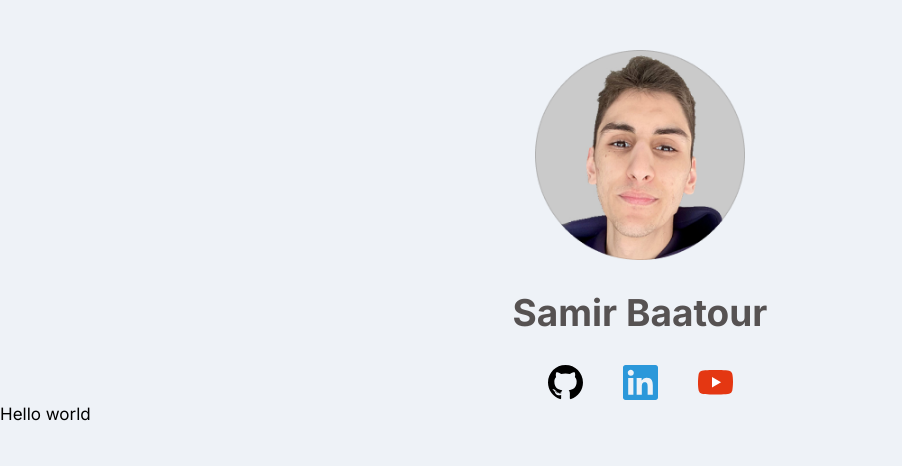
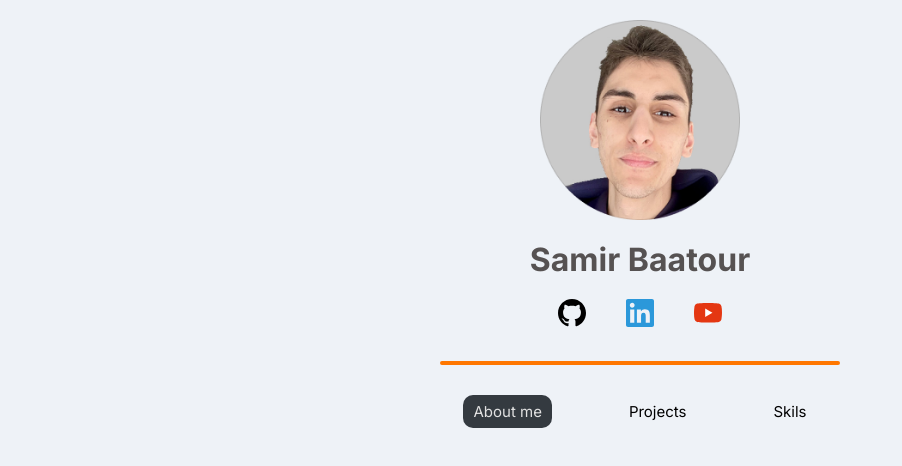
Before and after one commit to SuperCoolNinja/portfolio-2025, a React (Vite) app: page / in a window 1280 px wide. Shown: the top 466 px of the page, without its empty margins (0-902 px from the left). Built offline with nearby package versions, Linux system fonts and the light colour scheme.

Commit message:
to add selected item class

```diff
--- /dev/null
+++ b/src/components/actions/button.tsx
@@ -0,0 +1,9 @@
+type ButtonProps = {
+  label: string;
+};
+
+export const Button: React.FunctionComponent<ButtonProps> = ({
+  label,
+}: ButtonProps) => {
+  return <div>{label}</div>;
+};
--- /dev/null
+++ b/src/components/actions/index.tsx
@@ -0,0 +1,22 @@
+import { useTranslation } from "react-i18next";
+import { Button } from "./button";
+
+import style from "./style.module.css";
+
+export const Actions: React.FunctionComponent = () => {
+  const { t } = useTranslation();
+
+  return (
+    <ul className={style.wrapper_actions}>
+      <li className={`${style.selected} ${style.action}`}>
+        <Button label={t("btn_about")} />
+      </li>
+      <li className={style.action}>
+        <Button label={t("btn_projects")} />
+      </li>
+      <li className={style.action}>
+        <Button label={t("btn_skills")} />
+      </li>
+    </ul>
+  );
+};
--- /dev/null
+++ b/src/components/actions/style.module.css
@@ -0,0 +1,22 @@
+.wrapper_actions {
+  display: flex;
+  justify-content: space-around;
+  align-items: center;
+  margin: auto;
+  gap: 2rem;
+  width: 40rem;
+}
+
+.action {
+  padding: 0.7rem 1rem;
+  border-radius: 1rem;
+  font-size: 1.5rem;
+}
+
+.selected,
+.action:hover,
+.action:focus {
+  background: #343a40;
+  color: #e2e2e2;
+  cursor: pointer;
+}
--- a/src/components/app/App.tsx
+++ b/src/components/app/App.tsx
@@ -4,9 +4,11 @@ import { ProfilPicture } from "../profil_picture";
 import { FullName } from "../fullname";
 import { ListSocialsIcons } from "../socials";
 import "../../i18n/config";
+import { Separator } from "../separator";
+import { Actions } from "../actions";
 
 export const App = () => {
-  const { t, i18n } = useTranslation();
+  const { i18n } = useTranslation();
 
   // The language will depend on the user navigator language used.
   useEffect(() => {
@@ -19,7 +21,8 @@ export const App = () => {
       <ProfilPicture />
       <FullName />
       <ListSocialsIcons />
-      <p>{t("hello")}</p>
+      <Separator />
+      <Actions />
     </div>
   );
 };
--- a/src/components/fullname/styles.module.css
+++ b/src/components/fullname/styles.module.css
@@ -1,6 +1,6 @@
 .name {
   text-align: center;
   color: #565252;
-  font-size: 3.7rem;
+  font-size: 3.2rem;
   font-weight: bold;
 }
--- a/src/components/profil_picture/profil_picture.module.css
+++ b/src/components/profil_picture/profil_picture.module.css
@@ -1,14 +1,13 @@
 .container {
   display: flex;
   justify-content: center;
-  margin-top: 5rem;
-  margin-bottom: 3rem;
+  margin: 2rem;
 }
 
 .img_size {
   text-align: center;
   object-fit: cover;
-  width: 21rem;
+  width: 20rem;
   height: 100%;
   background-repeat: no-repeat;
   background-position: 50% 50%;
--- /dev/null
+++ b/src/components/separator/index.tsx
@@ -0,0 +1,5 @@
+import style from "./style.module.css";
+
+export const Separator: React.FunctionComponent = () => {
+  return <hr className={style.separator}></hr>;
+};
--- /dev/null
+++ b/src/components/separator/style.module.css
@@ -0,0 +1,7 @@
+.separator {
+  width: 40rem;
+  height: 0.25rem;
+  border: 0.25rem solid #ff7700;
+  border-radius: 1rem;
+  margin: 3rem auto;
+}
--- a/src/components/socials/styles.module.css
+++ b/src/components/socials/styles.module.css
@@ -1,7 +1,7 @@
 .icon {
-  width: 3.5rem;
+  width: 2.8rem;
   height: 100%;
-  margin-top: 3rem;
+  margin-top: 2rem;
 }
 
 .icon:hover {
@@ -12,7 +12,7 @@
 
 .socials_wrapper {
   display: flex;
-  gap: 4rem;
   justify-content: center;
   align-items: center;
+  gap: 4rem;
 }
--- a/src/i18n/en/translation.json
+++ b/src/i18n/en/translation.json
@@ -1,3 +1,5 @@
 {
-  "hello": "Hello world"
+  "btn_about": "About me",
+  "btn_projects": "Projects",
+  "btn_skills": "Skils"
 }
--- a/src/i18n/fr/translation.json
+++ b/src/i18n/fr/translation.json
@@ -1,3 +1,5 @@
 {
-  "hello": "Bonjour Monde !"
+  "btn_about": "À propos de moi",
+  "btn_projects": "Projets",
+  "btn_skills": "Compétences"
 }
```
